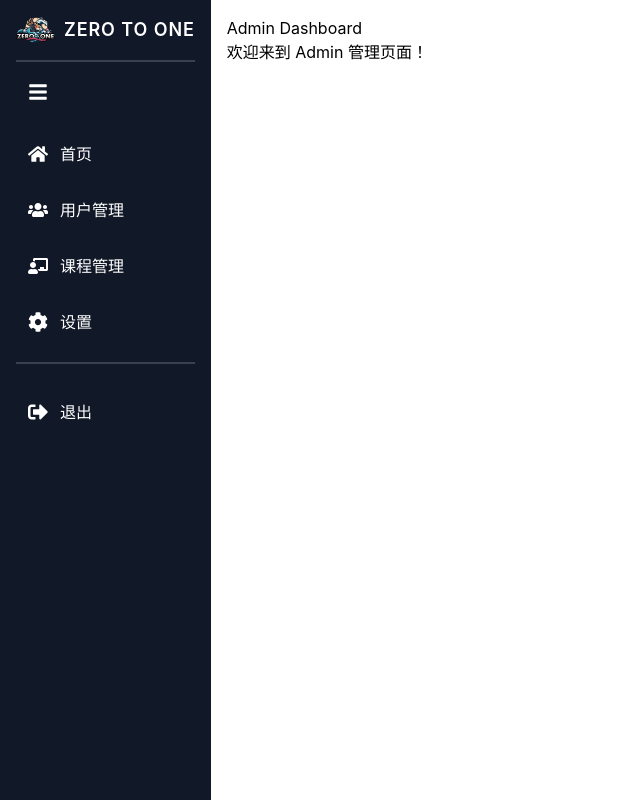
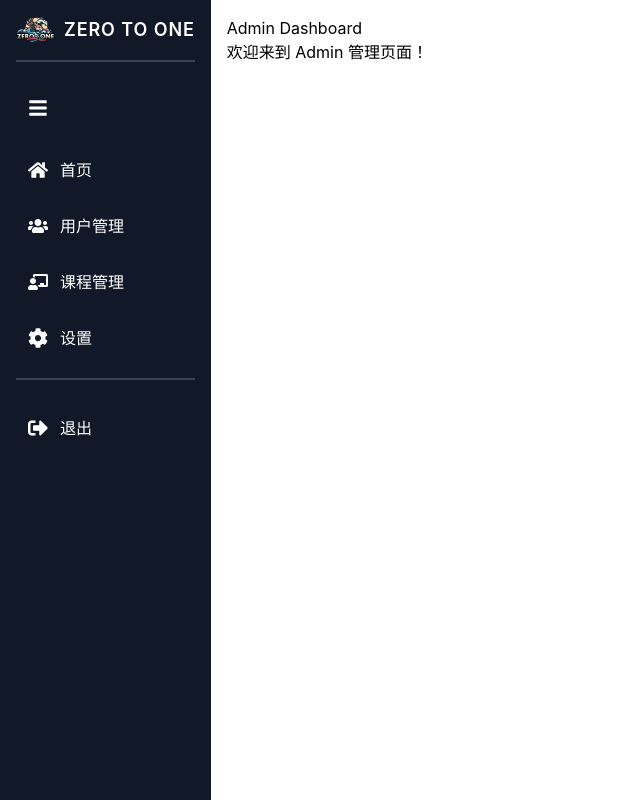
Before and after one commit to ztoswim/zero-to-one-system, a React (Create React App) app in the folder client/: page /admin in a window 1280 px wide. Shown: the whole page, without its empty margins (0-640 px from the left). Built offline with nearby package versions, Linux system fonts and the light colour scheme; sample sign-in values are in the browser's storage.

Commit message:
Update Sidebar.js

```diff
--- a/client/src/components/Sidebar.js
+++ b/client/src/components/Sidebar.js
@@ -68,14 +68,14 @@ const Sidebar = () => {
           {/* Menu Toggle Button (hidden when sidebar is expanded) */}
           <button
             onClick={toggleSidebar}
-            className={`flex items-center p-3 w-full rounded mb-2 hover:bg-gray-700 ${isCollapsed ? "mt-2" : ""}`}
+            className={`flex items-center p-3 w-full rounded mb-2 hover:bg-gray-700 ${isCollapsed ? "mt-2" : "mt-4"}`}
           >
             <FaBars className="text-xl" />
           </button>
 
           {/* Divider Line between menu button and navigation */}
           {isCollapsed && (
-            <div className="border-t-2 border-gray-700 w-full mb-2"></div> // Thicker divider
+            <div className="border-t-2 border-gray-700 w-full mb-2"></div>  /* Thicker divider */
           )}
 
           {/* Navigation Menu */}
```
